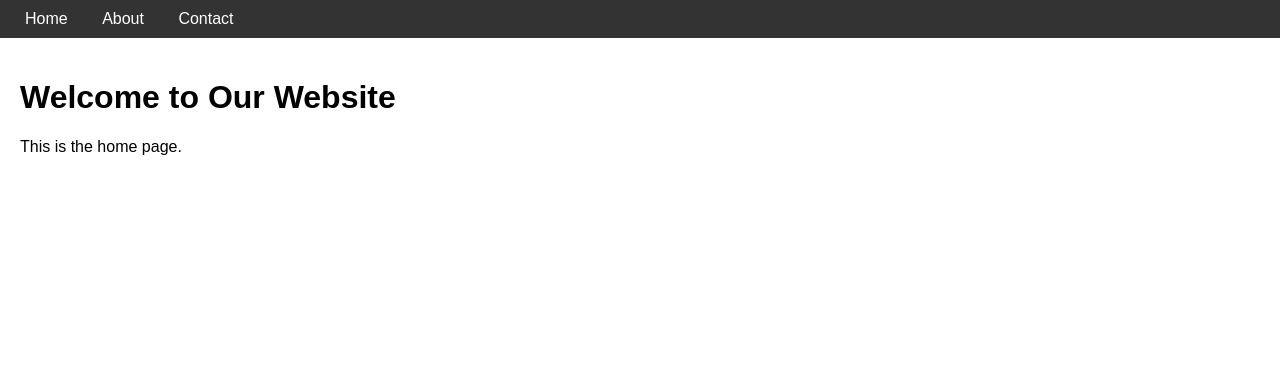
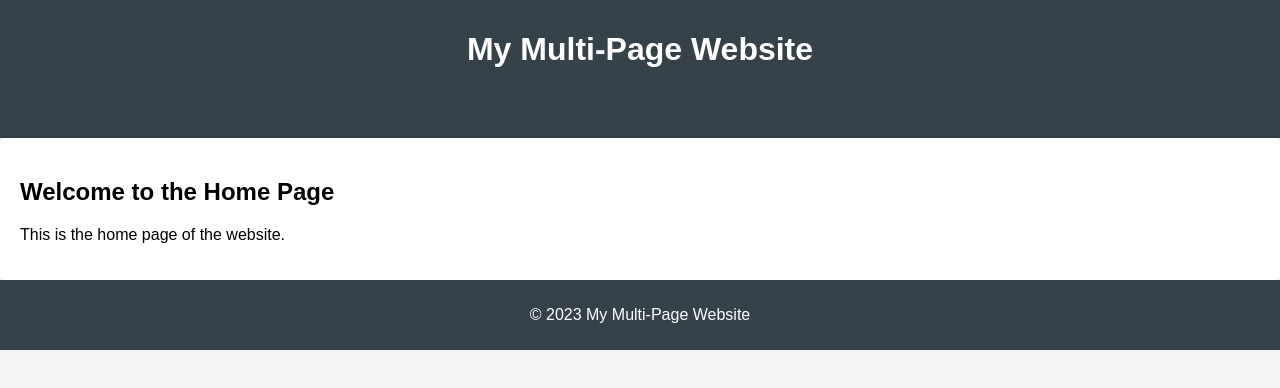
Before and after one commit to quickvr/PJ-DISCORD, a plain HTML site: page index.html in a window 1280 px wide. Drawn offline with Linux system fonts and the light colour scheme.

Commit message:
Update index.html

```diff
--- a/index.html
+++ b/index.html
@@ -5,46 +5,78 @@
     <meta name="viewport" content="width=device-width, initial-scale=1.0">
     <title>Multi-Page Website</title>
     <style>
-        body { font-family: Arial, sans-serif; margin: 0; padding: 0; }
-        nav { background-color: #333; color: white; padding: 10px; }
-        nav a { color: white; margin: 0 15px; text-decoration: none; }
-        .content { padding: 20px; }
-        .page { display: none; }
-        .active { display: block; }
+        body {
+            font-family: Arial, sans-serif;
+            margin: 0;
+            padding: 0;
+            background-color: #f4f4f4;
+        }
+        header {
+            background: #35424a;
+            color: #ffffff;
+            padding: 10px 0;
+            text-align: center;
+        }
+        nav {
+            margin: 20px 0;
+        }
+        nav a {
+            margin: 0 15px;
+            text-decoration: none;
+            color: #35424a;
+        }
+        .content {
+            padding: 20px;
+            background: #ffffff;
+            border-radius: 5px;
+            box-shadow: 0 0 10px rgba(0, 0, 0, 0.1);
+        }
+        footer {
+            text-align: center;
+            padding: 10px 0;
+            background: #35424a;
+            color: #ffffff;
+            position: relative;
+            bottom: 0;
+            width: 100%;
+        }
     </style>
+    <script>
+        function showPage(page) {
+            const pages = document.querySelectorAll('.page');
+            pages.forEach(p => p.style.display = 'none');
+            document.getElementById(page).style.display = 'block';
+        }
+        window.onload = function() {
+            showPage('home');
+        };
+    </script>
 </head>
 <body>
-
+    <header>
+        <h1>My Multi-Page Website</h1>
         <nav>
-    <a href="#" onclick="showPage('home')">Home</a>
-    <a href="#" onclick="showPage('about')">About</a>
-    <a href="#" onclick="showPage('contact')">Contact</a>
+            <a href="javascript:void(0);" onclick="showPage('home')">Home</a>
+            <a href="javascript:void(0);" onclick="showPage('about')">About</a>
+            <a href="javascript:void(0);" onclick="showPage('contact')">Contact</a>
         </nav>
-
+    </header>
     <div class="content">
-    <div id="home" class="page active">
-        <h1>Welcome to Our Website</h1>
-        <p>This is the home page.</p>
+        <div id="home" class="page">
+            <h2>Welcome to the Home Page</h2>
+            <p>This is the home page of the website.</p>
         </div>
-    <div id="about" class="page">
-        <h1>About Us</h1>
+        <div id="about" class="page" style="display:none;">
+            <h2>About Us</h2>
             <p>This page contains information about us.</p>
         </div>
-    <div id="contact" class="page">
-        <h1>Contact Us</h1>
+        <div id="contact" class="page" style="display:none;">
+            <h2>Contact Us</h2>
             <p>This page provides contact information.</p>
         </div>
     </div>
-
-<script>
-    function showPage(pageId) {
-        const pages = document.querySelectorAll('.page');
-        pages.forEach(page => {
-            page.classList.remove('active');
-        });
-        document.getElementById(pageId).classList.add('active');
-    }
-</script>
-
+    <footer>
+        <p>&copy; 2023 My Multi-Page Website</p>
+    </footer>
 </body>
 </html>
```
Lines whose indentation alone changed are shown as unchanged.
